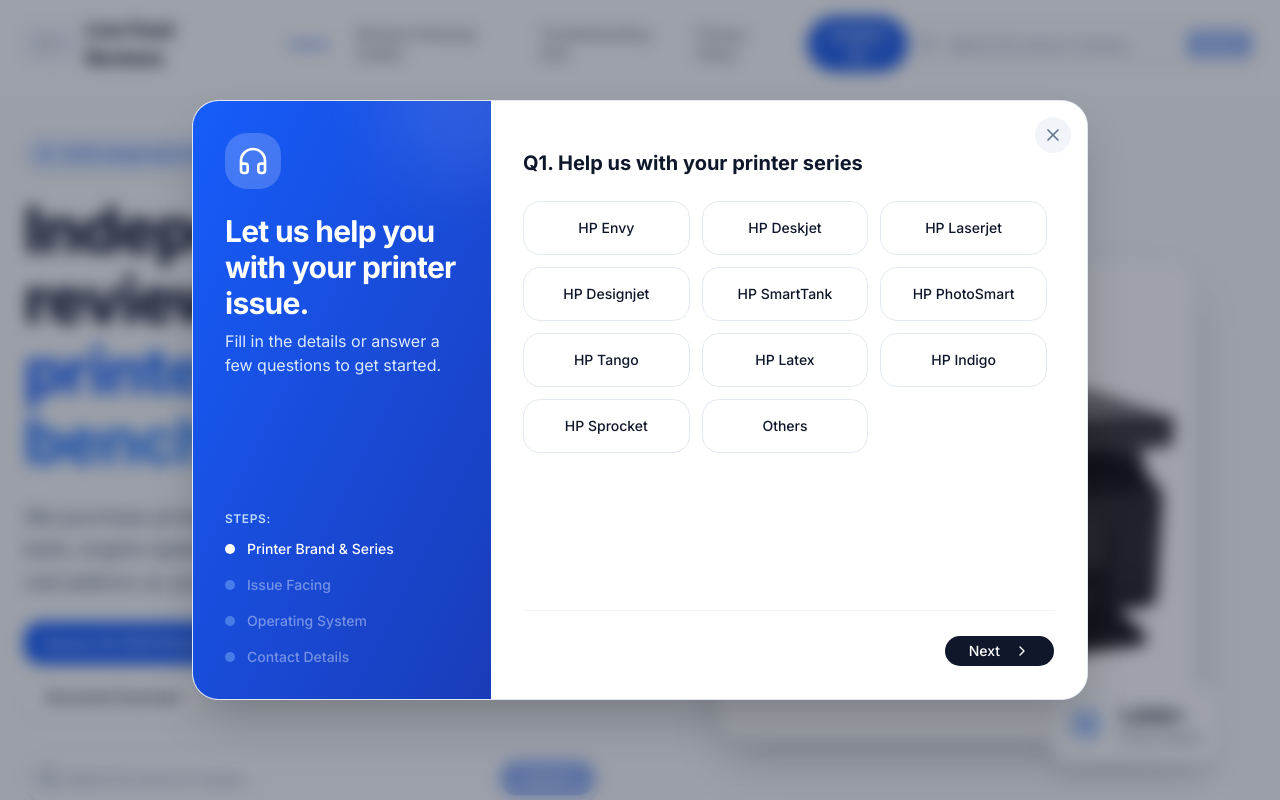
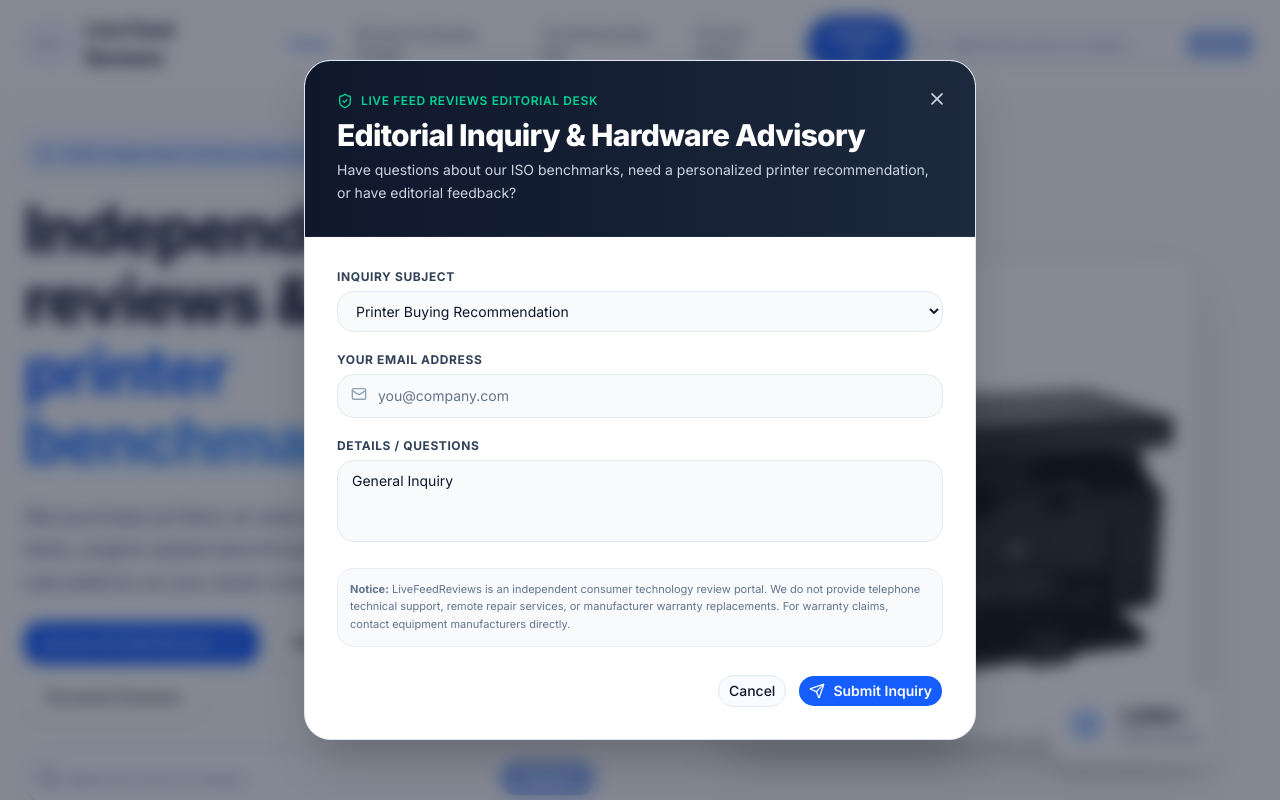
Before and after one commit to sidwokenup/printersupportblog, a Next.js app: page / in a window 1280 px wide. Both pictures are taken after a click on the button "Contact Us". Shown: the top 800 px of the page. Built offline with nearby package versions, Linux system fonts and the light colour scheme.

Commit message:
fix(lead): remove intrusive 20s auto popup and rebrand to editorial inquiry

```diff
--- a/src/components/lead/LeadPopup.tsx
+++ b/src/components/lead/LeadPopup.tsx
@@ -4,7 +4,7 @@ import React, { useState, useEffect } from "react"
 import { useForm } from "react-hook-form"
 import { zodResolver } from "@hookform/resolvers/zod"
 import { motion, AnimatePresence } from "framer-motion"
-import { X, CheckCircle2, HeadphonesIcon, Loader2, ChevronRight, ChevronLeft } from "lucide-react"
+import { X, CheckCircle2, ShieldCheck, Mail, MessageSquare, Loader2, Send } from "lucide-react"
 import { usePathname } from "next/navigation"
 
 import { leadFormSchema, LeadFormValues } from "@/lib/validations/lead"
@@ -12,22 +12,13 @@ import { submitLead } from "@/app/actions/leadActions"
 import { Input } from "@/components/ui/input"
 import { Button } from "@/components/ui/button"
 
-const PRINTER_SERIES = [
-  "HP Envy", "HP Deskjet", "HP Laserjet", "HP Designjet",
-  "HP SmartTank", "HP PhotoSmart", "HP Tango", "HP Latex",
-  "HP Indigo", "HP Sprocket", "Others"
-]
-
-const ISSUES = [
-  "Printer Offline", "Printer not printing", "Printer Paper Jam",
-  "Printer Setup Issue", "Printer Driver", "Printer Issue After Windows Update",
-  "Printer code Errors and Messages", "Printer Troubleshooting",
-  "Printer not connecting to WIFI", "Printer Job Stuck In Queue",
-  "Printer in error state", "Others"
-]
-
-const OS_OPTIONS = [
-  "Windows", "macOS", "Linux", "ChromeOS", "iOS", "Android", "Other"
+const INQUIRY_TYPES = [
+  "Printer Buying Recommendation",
+  "ISO Benchmark & Test Methodology",
+  "Hardware Review Question",
+  "Editorial Inquiry / Partnership",
+  "Correction or Lab Feedback",
+  "Other"
 ]
 
 export function LeadPopup() {
@@ -35,46 +26,31 @@ export function LeadPopup() {
   const [isSuccess, setIsSuccess] = useState(false)
   const [isSubmitting, setIsSubmitting] = useState(false)
   const [errorMsg, setErrorMsg] = useState("")
-  const [step, setStep] = useState(0)
 
   const pathname = usePathname()
 
-  const { register, handleSubmit, watch, setValue, formState: { errors } } = useForm<LeadFormValues>({
+  const { register, handleSubmit, watch, setValue, reset, formState: { errors } } = useForm<LeadFormValues>({
     resolver: zodResolver(leadFormSchema),
     defaultValues: {
-      printerSeries: "",
-      issueFacing: "",
-      operatingSystem: "",
+      printerSeries: "Printer Buying Recommendation",
+      issueFacing: "General Inquiry",
+      operatingSystem: "Web",
       email: "",
-      phone: "+1 ",
+      phone: "+1 555-019-2834",
       honeypot: "",
     }
   })
 
   useEffect(() => {
     const handleOpenEvent = () => {
-      setStep(0)
       setIsSuccess(false)
+      setErrorMsg("")
       setIsOpen(true)
     }
     window.addEventListener("open-lead-popup", handleOpenEvent)
 
-    // Automatically trigger popup every 20 seconds, starting 20 seconds after page load.
-    // In a real-world scenario, you might want to stop the interval once they submit.
-    const autoInterval = setInterval(() => {
-      setIsOpen(prev => {
-        if (!prev) {
-          setStep(0);
-          setIsSuccess(false);
-          return true;
-        }
-        return prev;
-      });
-    }, 20000);
-
     return () => {
       window.removeEventListener("open-lead-popup", handleOpenEvent)
-      clearInterval(autoInterval)
     }
   }, [])
 
@@ -82,42 +58,32 @@ export function LeadPopup() {
     setIsOpen(false)
   }
 
-  const nextStep = () => setStep((s) => Math.min(s + 1, 3))
-  const prevStep = () => setStep((s) => Math.max(s - 1, 0))
-
   const onSubmit = async (data: LeadFormValues) => {
     setIsSubmitting(true)
     setErrorMsg("")
 
-    // Add hidden tracking data
+    // Add tracking metadata
     data.pageUrl = typeof window !== "undefined" ? window.location.href : pathname
-    data.source = "Website Popup"
+    data.source = "Editorial Inquiry Modal"
 
     try {
       const result = await submitLead(data)
 
       if (result.success) {
         setIsSuccess(true)
-        // Auto close after 3 seconds of success
         setTimeout(() => {
           handleClose()
-        }, 4000)
+          reset()
+        }, 3500)
       } else {
         setErrorMsg(result.error || "Something went wrong. Please try again.")
       }
     } catch (err) {
       console.error(err)
-      setErrorMsg("Failed to submit request. Please try again.")
+      setErrorMsg("Failed to submit message. Please try again.")
     } finally {
       setIsSubmitting(false)
     }
-  }
-
-  // Animation variants for sliding content
-  const variants = {
-    enter: { x: 50, opacity: 0 },
-    center: { x: 0, opacity: 1 },
-    exit: { x: -50, opacity: 0 }
   }
 
   return (
@@ -130,7 +96,7 @@ export function LeadPopup() {
             animate={{ opacity: 1 }}
             exit={{ opacity: 0 }}
             onClick={handleClose}
-            className="fixed inset-0 z-[100] bg-slate-900/40 backdrop-blur-sm"
+            className="fixed inset-0 z-[100] bg-slate-900/50 backdrop-blur-sm"
           />
 
           {/* Modal */}
@@ -138,218 +104,130 @@ export function LeadPopup() {
             initial={{ opacity: 0, scale: 0.95, y: 20 }}
             animate={{ opacity: 1, scale: 1, y: 0 }}
             exit={{ opacity: 0, scale: 0.95, y: 20 }}
-            transition={{ type: "spring", duration: 0.5 }}
-            className="fixed left-1/2 top-1/2 z-[101] w-[calc(100%-2rem)] md:w-[70vw] max-w-4xl min-h-[500px] md:min-h-[600px] -translate-x-1/2 -translate-y-1/2 bg-slate-50 rounded-3xl shadow-2xl overflow-hidden border border-slate-200 flex flex-col md:flex-row"
+            transition={{ type: "spring", duration: 0.4 }}
+            className="fixed left-1/2 top-1/2 z-[101] w-[calc(100%-2rem)] max-w-2xl -translate-x-1/2 -translate-y-1/2 bg-white rounded-3xl shadow-2xl overflow-hidden border border-slate-200"
           >
-            {/* Sidebar / Header Graphic */}
-            <div className="bg-gradient-to-br from-blue-600 to-blue-800 p-6 md:p-8 text-white relative overflow-hidden md:w-1/3 flex flex-col justify-between shrink-0">
-              <div className="absolute top-0 right-0 w-40 h-40 bg-white/10 rounded-full blur-2xl -translate-y-1/2 translate-x-1/3" />
-
-              <div className="relative z-10 mb-8 md:mb-0">
-                <div className="bg-white/20 p-3 rounded-2xl backdrop-blur-sm w-fit mb-6 hidden md:block">
-                  <HeadphonesIcon className="h-8 w-8 text-white" />
-                </div>
-                <h2 className="text-2xl md:text-3xl font-bold tracking-tight mb-2">Let us help you with your printer issue.</h2>
-                <p className="text-blue-100 text-sm md:text-base">Fill in the details or answer a few questions to get started.</p>
-              </div>
-
-              {!isSuccess && (
-                <div className="hidden md:block relative z-10">
-                  <div className="text-xs font-semibold text-blue-200 uppercase tracking-wider mb-3">Steps:</div>
-                  <div className="flex flex-col gap-4">
-                    {["Printer Brand & Series", "Issue Facing", "Operating System", "Contact Details"].map((label, i) => (
-                      <div key={i} className={`flex items-center gap-3 ${step === i ? "opacity-100" : "opacity-40"}`}>
-                        <div className={`w-2.5 h-2.5 rounded-full ${step >= i ? "bg-white" : "bg-blue-300"}`} />
-                        <span className="text-sm font-medium">{label}</span>
-                      </div>
-                    ))}
-                  </div>
-                </div>
-              )}
-            </div>
-
-            {/* Content Area */}
-            <div className="p-6 md:p-8 bg-white md:w-2/3 flex flex-col relative min-h-[400px]">
+            {/* Header */}
+            <div className="bg-gradient-to-r from-slate-900 to-slate-800 p-6 md:p-8 text-white relative">
               <button
                 onClick={handleClose}
-                className="absolute top-4 right-4 p-2 bg-slate-100 hover:bg-slate-200 rounded-full transition-colors text-slate-500 hover:text-slate-700 z-50"
+                className="absolute top-5 right-5 p-2 bg-slate-800/80 hover:bg-slate-700 rounded-full transition-colors text-slate-300 hover:text-white"
               >
                 <X className="h-5 w-5" />
               </button>
 
-              {isSuccess ? (
-                <motion.div
-                  initial={{ opacity: 0, scale: 0.9 }}
-                  animate={{ opacity: 1, scale: 1 }}
-                  className="flex flex-col items-center justify-center text-center py-12 flex-1"
-                >
-                  <div className="w-24 h-24 bg-green-100 rounded-full flex items-center justify-center mb-6">
-                    <CheckCircle2 className="h-12 w-12 text-green-600" />
+              <div className="flex items-center gap-2 text-emerald-400 text-xs font-semibold uppercase tracking-wider mb-2">
+                <ShieldCheck className="w-4 h-4" />
+                Live Feed Reviews Editorial Desk
               </div>
-                  <h3 className="text-2xl md:text-3xl font-bold text-slate-900 mb-3">Your ticket is raised!</h3>
-                  <p className="text-slate-600 text-lg">
-                    We will connect with you immediately.
+              <h2 className="text-2xl md:text-3xl font-extrabold tracking-tight">
+                Editorial Inquiry &amp; Hardware Advisory
+              </h2>
+              <p className="text-slate-300 text-sm mt-1.5 leading-relaxed">
+                Have questions about our ISO benchmarks, need a personalized printer recommendation, or have editorial feedback?
               </p>
-                </motion.div>
-              ) : (
-                <div className="flex flex-col h-full flex-1">
-                  <AnimatePresence mode="wait">
-                    <motion.div
-                      key={step}
-                      variants={variants}
-                      initial="enter"
-                      animate="center"
-                      exit="exit"
-                      transition={{ duration: 0.2 }}
-                      className="flex-1 flex flex-col"
-                    >
-                      {step === 0 && (
-                        <>
-                          <h3 className="text-xl font-bold text-slate-900 mb-6 mt-4">Q1. Help us with your printer series</h3>
-                          <div className="grid grid-cols-2 md:grid-cols-3 gap-3 overflow-y-auto pr-2 pb-4 md:max-h-[400px]">
-                            {PRINTER_SERIES.map((series) => (
-                              <button
-                                key={series}
-                                type="button"
-                                onClick={() => {
-                                  setValue("printerSeries", series)
-                                  nextStep()
-                                }}
-                                className={`p-3 md:p-4 text-sm font-medium border rounded-xl transition-all text-center ${watch("printerSeries") === series ? "border-blue-600 bg-blue-50 text-blue-700" : "border-slate-200 hover:border-blue-300 hover:bg-slate-50"}`}
-                              >
-                                {series}
-                              </button>
-                            ))}
-                          </div>
-                        </>
-                      )}
-
-                      {step === 1 && (
-                        <>
-                          <h3 className="text-xl font-bold text-slate-900 mb-6 mt-4">Q2. Issue facing</h3>
-                          <div className="grid grid-cols-1 sm:grid-cols-2 gap-3 overflow-y-auto pr-2 pb-4 md:max-h-[400px]">
-                            {ISSUES.map((issue) => (
-                              <button
-                                key={issue}
-                                type="button"
-                                onClick={() => {
-                                  setValue("issueFacing", issue)
-                                  nextStep()
-                                }}
-                                className={`p-3 text-sm font-medium border rounded-xl transition-all text-left ${watch("issueFacing") === issue ? "border-blue-600 bg-blue-50 text-blue-700" : "border-slate-200 hover:border-blue-300 hover:bg-slate-50"}`}
-                              >
-                                {issue}
-                              </button>
-                            ))}
-                          </div>
-                        </>
-                      )}
-
-                      {step === 2 && (
-                        <>
-                          <h3 className="text-xl font-bold text-slate-900 mb-6 mt-4">Q3. What is your operating system?</h3>
-                          <div className="grid grid-cols-2 gap-3">
-                            {OS_OPTIONS.map((os) => (
-                              <button
-                                key={os}
-                                type="button"
-                                onClick={() => {
-                                  setValue("operatingSystem", os)
-                                  nextStep()
-                                }}
-                                className={`p-3 text-sm font-medium border rounded-xl transition-all text-center ${watch("operatingSystem") === os ? "border-blue-600 bg-blue-50 text-blue-700" : "border-slate-200 hover:border-blue-300 hover:bg-slate-50"}`}
-                              >
-                                {os}
-                              </button>
-                            ))}
-                          </div>
-                        </>
-                      )}
-
-                      {step === 3 && (
-                        <div className="flex flex-col flex-1 mt-4">
-                          <h3 className="text-xl font-bold text-slate-900 mb-6">Contact Details</h3>
-
-                          <form id="lead-form" onSubmit={handleSubmit(onSubmit)} className="space-y-5 flex-1">
-                            <div className="hidden">
-                              <input type="text" {...register("honeypot")} tabIndex={-1} autoComplete="off" />
             </div>
 
-                            <div className="space-y-1.5">
-                              <label className="text-sm font-medium text-slate-700">Q4. Your Email Address (Optional)</label>
-                              <Input
-                                {...register("email")}
-                                type="email"
-                                placeholder="john@example.com"
-                                className={`bg-slate-50 border-slate-200 h-12 rounded-xl focus-visible:ring-primary ${errors.email ? 'border-red-500 focus-visible:ring-red-500' : ''}`}
-                              />
-                              {errors.email && <p className="text-xs text-red-500 mt-1">{errors.email.message}</p>}
+            {/* Content Area */}
+            <div className="p-6 md:p-8">
+              {isSuccess ? (
+                <div className="flex flex-col items-center justify-center text-center py-8">
+                  <div className="w-16 h-16 bg-emerald-100 rounded-full flex items-center justify-center mb-4">
+                    <CheckCircle2 className="h-8 w-8 text-emerald-600" />
+                  </div>
+                  <h3 className="text-2xl font-bold text-slate-900 mb-2">Message Sent!</h3>
+                  <p className="text-slate-600 text-sm max-w-md">
+                    Thank you for reaching out. Our editorial testing team reviews inquiries within 24 business hours.
+                  </p>
+                </div>
+              ) : (
+                <form onSubmit={handleSubmit(onSubmit)} className="space-y-5">
+                  <div>
+                    <label className="block text-xs font-bold text-slate-700 uppercase tracking-wider mb-1.5">
+                      Inquiry Subject
+                    </label>
+                    <select
+                      {...register("printerSeries")}
+                      className="w-full px-3.5 py-2.5 bg-slate-50 border border-slate-200 rounded-xl text-sm text-slate-900 focus:outline-none focus:ring-2 focus:ring-blue-500 focus:bg-white transition-all"
+                    >
+                      {INQUIRY_TYPES.map((type) => (
+                        <option key={type} value={type}>{type}</option>
+                      ))}
+                    </select>
                   </div>
 
-                            <div className="space-y-1.5">
-                              <label className="text-sm font-medium text-slate-700">Q5. Your Contact No. <span className="text-red-500">*</span></label>
+                  <div>
+                    <label className="block text-xs font-bold text-slate-700 uppercase tracking-wider mb-1.5">
+                      Your Email Address
+                    </label>
+                    <div className="relative">
+                      <Mail className="w-4 h-4 text-slate-400 absolute left-3.5 top-3" />
                       <Input
-                                {...register("phone")}
-                                type="tel"
-                                placeholder="+1 (555) 123-4567"
-                                className={`bg-slate-50 border-slate-200 h-12 rounded-xl focus-visible:ring-primary ${errors.phone ? 'border-red-500 focus-visible:ring-red-500' : ''}`}
+                        type="email"
+                        placeholder="you@company.com"
+                        {...register("email")}
+                        className="pl-10 h-11 bg-slate-50 border-slate-200 rounded-xl text-sm"
                       />
-                              <p className="text-xs text-slate-500 mt-1">US numbers only</p>
-                              {errors.phone && <p className="text-xs text-red-500 mt-1">{errors.phone.message}</p>}
+                    </div>
+                    {errors.email && (
+                      <p className="text-red-500 text-xs mt-1">{errors.email.message}</p>
+                    )}
+                  </div>
+
+                  <div>
+                    <label className="block text-xs font-bold text-slate-700 uppercase tracking-wider mb-1.5">
+                      Details / Questions
+                    </label>
+                    <textarea
+                      placeholder="Tell us about your print volume, preferred brand, or question about our reviews..."
+                      {...register("issueFacing")}
+                      rows={3}
+                      className="w-full px-3.5 py-2.5 bg-slate-50 border border-slate-200 rounded-xl text-sm text-slate-900 focus:outline-none focus:ring-2 focus:ring-blue-500 focus:bg-white transition-all resize-none"
+                    />
+                  </div>
+
+                  {/* Honeypot field for bot protection */}
+                  <input type="text" {...register("honeypot")} className="hidden" tabIndex={-1} autoComplete="off" />
+
+                  {/* Compliance Disclaimer */}
+                  <div className="text-[11px] text-slate-500 bg-slate-50 p-3 rounded-xl border border-slate-200/60 leading-relaxed">
+                    <strong>Notice:</strong> LiveFeedReviews is an independent consumer technology review portal. We do not provide telephone technical support, remote repair services, or manufacturer warranty replacements. For warranty claims, contact equipment manufacturers directly.
                   </div>
 
                   {errorMsg && (
-                              <div className="p-3 bg-red-50 text-red-600 rounded-lg text-sm text-center border border-red-100">
+                    <div className="p-3 bg-red-50 border border-red-200 rounded-xl text-xs text-red-600 font-medium">
                       {errorMsg}
                     </div>
                   )}
-                          </form>
-                        </div>
-                      )}
-                    </motion.div>
-                  </AnimatePresence>
 
-                  {/* Navigation Footer */}
-                  <div className="mt-auto pt-6 flex items-center justify-between border-t border-slate-100">
+                  <div className="flex items-center justify-end gap-3 pt-2">
                     <Button
                       type="button"
-                      variant="ghost"
-                      onClick={prevStep}
-                      disabled={step === 0 || isSubmitting}
-                      className={`text-slate-500 hover:text-slate-900 ${step === 0 ? 'invisible' : ''}`}
+                      variant="outline"
+                      onClick={handleClose}
+                      className="rounded-xl text-sm"
                     >
-                      <ChevronLeft className="mr-2 h-4 w-4" />
-                      Back
+                      Cancel
                     </Button>
-
-                    {step < 3 ? (
-                      <Button
-                        type="button"
-                        onClick={nextStep}
-                        className="bg-slate-900 hover:bg-slate-800 text-white rounded-xl px-6"
-                      >
-                        Next
-                        <ChevronRight className="ml-2 h-4 w-4" />
-                      </Button>
-                    ) : (
                     <Button
                       type="submit"
-                        form="lead-form"
                       disabled={isSubmitting}
-                        className="bg-blue-600 hover:bg-blue-700 text-white rounded-xl px-8"
+                      className="bg-blue-600 hover:bg-blue-700 text-white rounded-xl text-sm font-semibold flex items-center gap-2"
                     >
                       {isSubmitting ? (
                         <>
-                            <Loader2 className="mr-2 h-4 w-4 animate-spin" />
-                            Submitting...
+                          <Loader2 className="w-4 h-4 animate-spin" />
+                          Sending...
                         </>
                       ) : (
-                          "Submit"
+                        <>
+                          <Send className="w-4 h-4" />
+                          Submit Inquiry
+                        </>
                       )}
                     </Button>
-                    )}
                   </div>
-                </div>
+                </form>
               )}
             </div>
           </motion.div>
```
Lines whose indentation alone changed are shown as unchanged.
